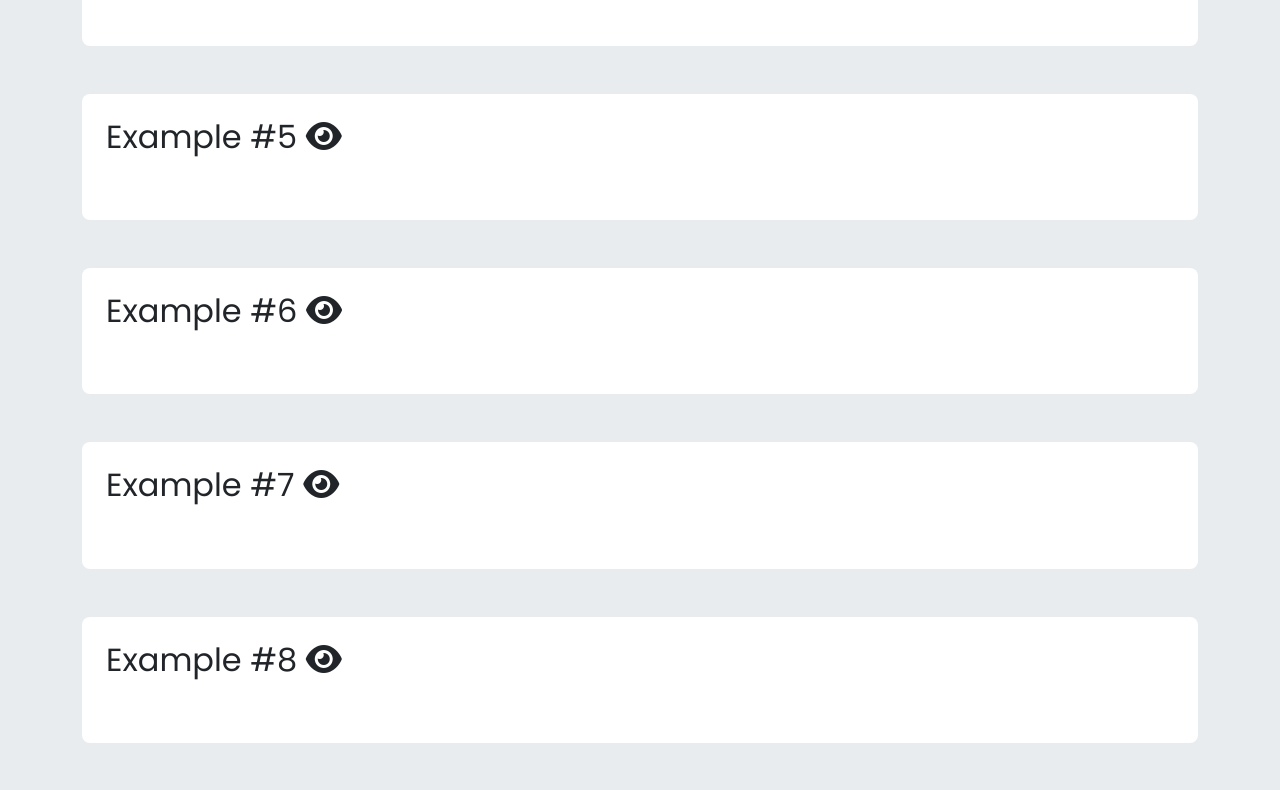
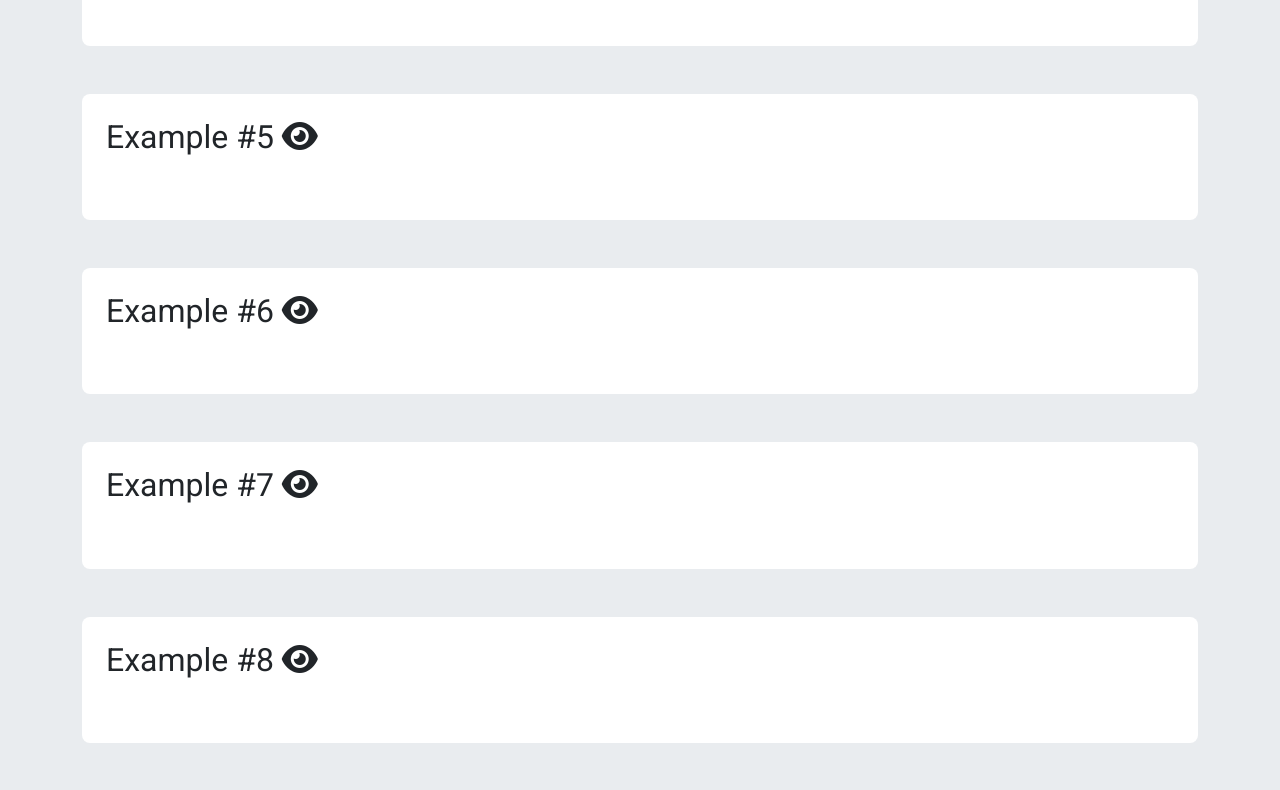
Before and after one commit to dmbf29/bootstrap-classes-quiz, a plain HTML site: page index.html in a window 1280 px wide. Shown: the part 748-1538 px from the top of the page. Drawn offline with nearby package versions, Linux system fonts and the light colour scheme.

Commit message:
changed font

```diff
--- a/css/style.css
+++ b/css/style.css
@@ -1,5 +1,5 @@
 /* --- Google Fonts --- */
-@import url("http://fonts.googleapis.com/css?family=Open+Sans:400,300,700|Poppins:400,700");
+@import url("http://fonts.googleapis.com/css?family=Open+Sans:400,300,700|Roboto:400,700");
 
 /* --- Components design --- */
 @import url("components/navbar.css");
@@ -15,7 +15,7 @@ body {
   margin: 0;
 }
 h1, h2, h3 {
-  font-family: "Poppins", "sans-serif";
+  font-family: "Roboto", "sans-serif";
 }
 .text-center {
   text-align: center;
```
